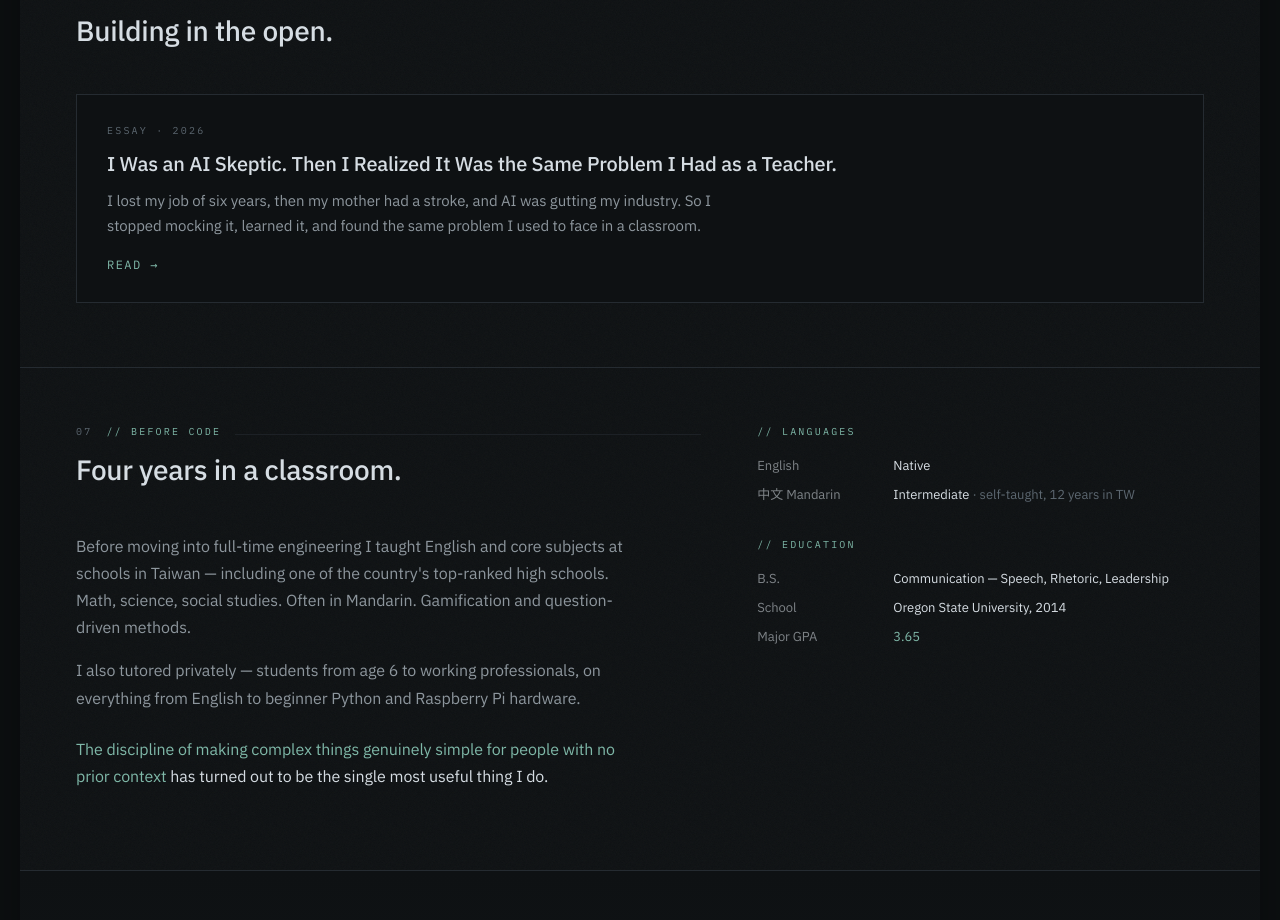
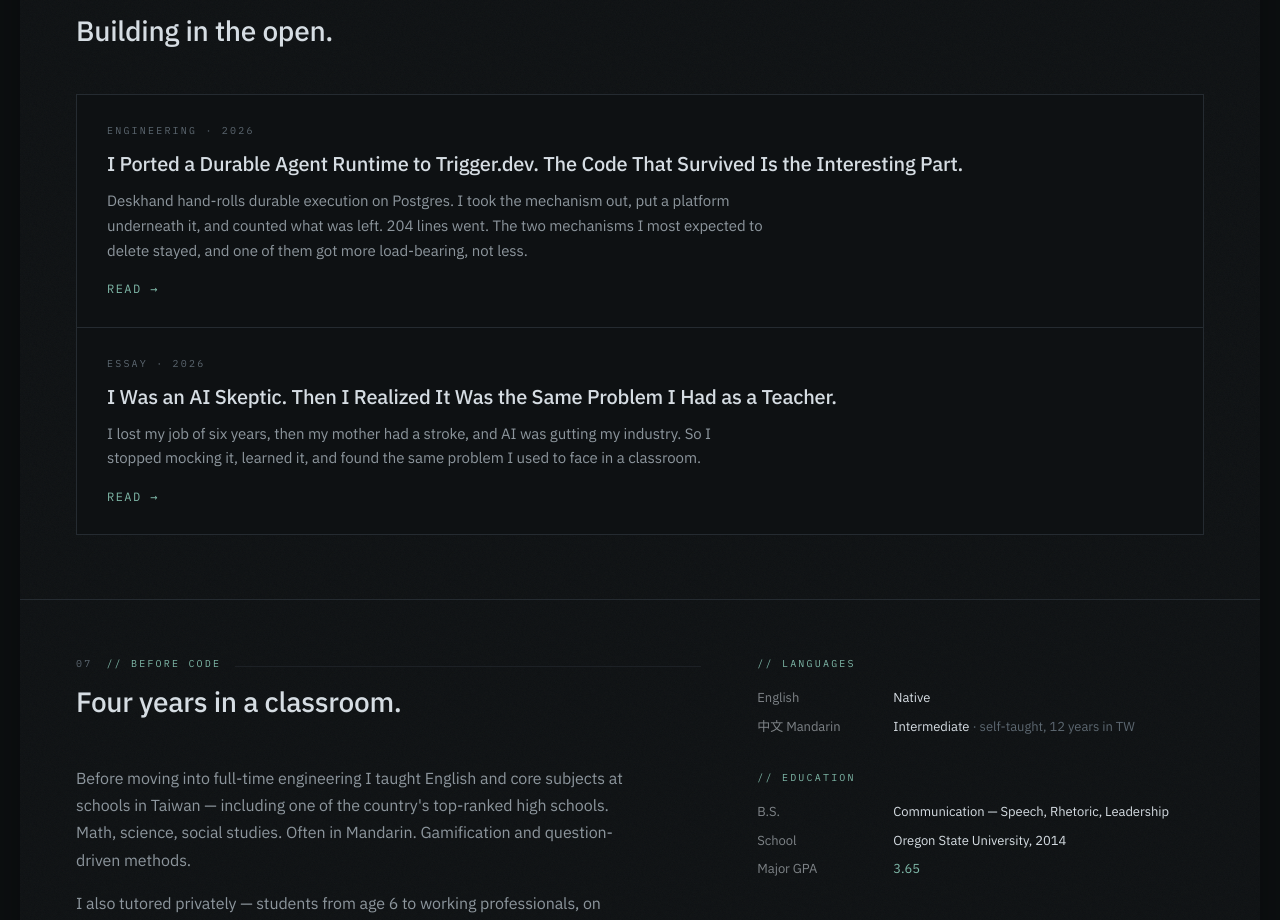
Before and after one commit to alexvervloet/PersonalWebsite, a React (Vite) app: page / in a window 1280 px wide. Shown: the part 5420-6340 px from the top of the page. Built offline with nearby package versions, Linux system fonts and the light colour scheme.

Commit message:
content: list the port writeup on the homepage

```diff
--- a/src/data.ts
+++ b/src/data.ts
@@ -157,6 +157,13 @@ export const DATA = {
   },
   writing: [
     {
+      title: 'I Ported a Durable Agent Runtime to Trigger.dev. The Code That Survived Is the Interesting Part.',
+      href: '/writing/porting-a-durable-agent-runtime/',
+      standfirst:
+        'Deskhand hand-rolls durable execution on Postgres. I took the mechanism out, put a platform underneath it, and counted what was left. 204 lines went. The two mechanisms I most expected to delete stayed, and one of them got more load-bearing, not less.',
+      meta: 'Engineering · 2026',
+    },
+    {
       title: 'I Was an AI Skeptic. Then I Realized It Was the Same Problem I Had as a Teacher.',
       href: '/writing/i-was-an-ai-skeptic/',
       standfirst:
```
